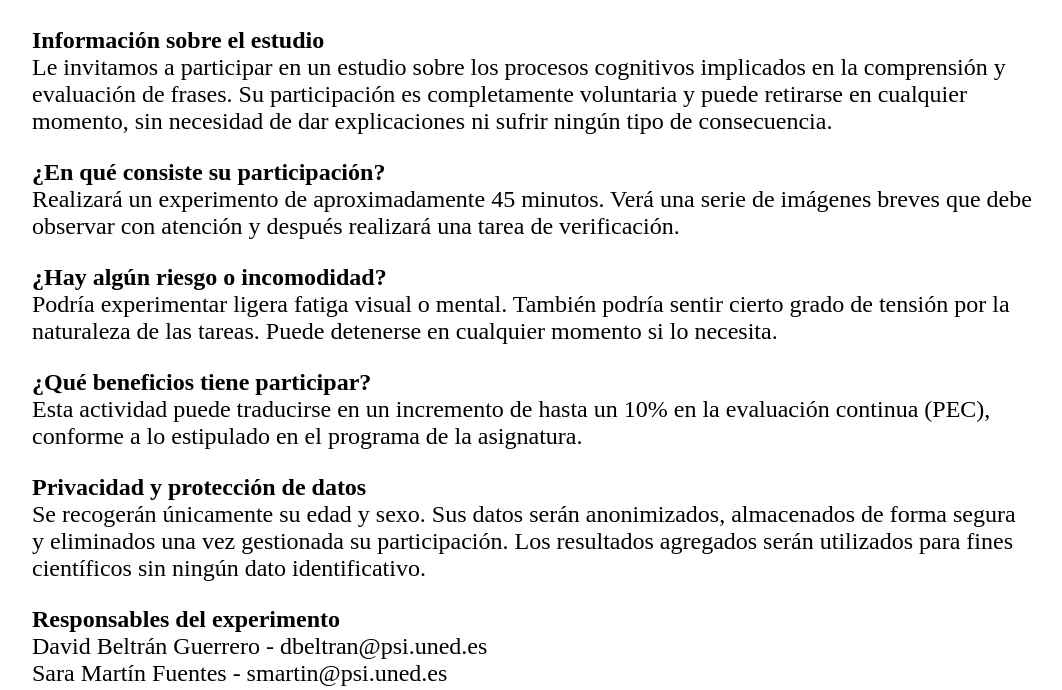
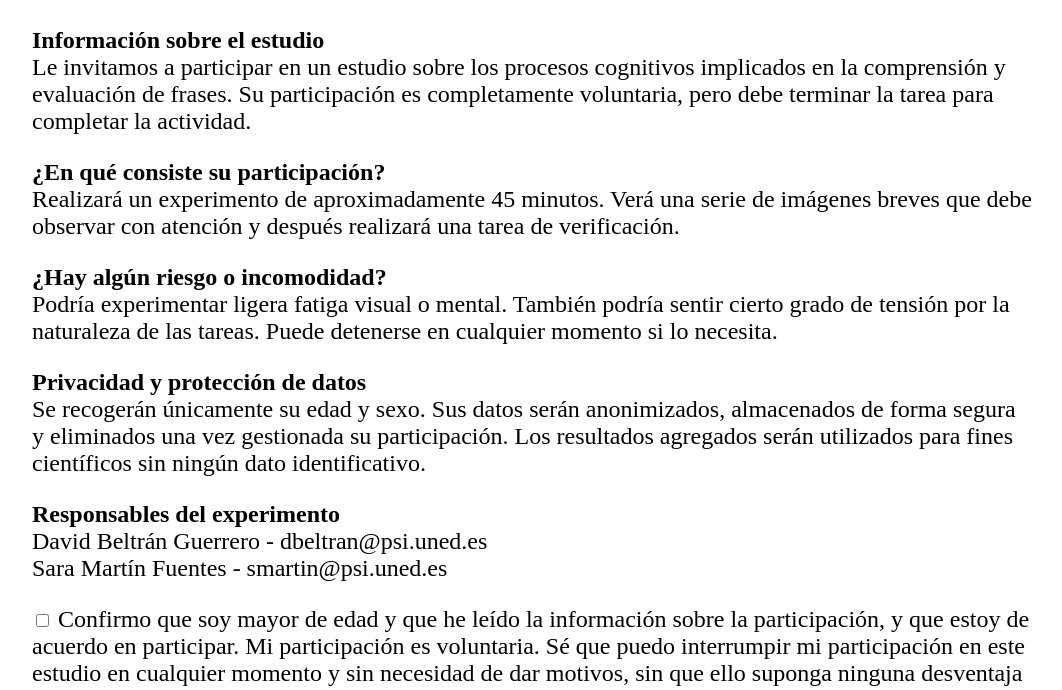
Before and after one commit to saramff/objetos-atributos-nombres-espanol, a website built with Vite: page consentA2.html in a window 1280 px wide. Shown: the part 75-765 px from the top of the page, without its empty margins (108-1170 px from the left). Built offline with nearby package versions, Linux system fonts and the light colour scheme.

Commit message:
changes consent

```diff
--- a/consentA2.html
+++ b/consentA2.html
@@ -11,9 +11,8 @@
           <b>Información sobre el estudio</b><br />
           Le invitamos a participar en un estudio sobre los procesos cognitivos
           implicados en la comprensión y evaluación de frases. Su participación
-          es completamente voluntaria y puede retirarse en cualquier momento,
-          sin necesidad de dar explicaciones ni sufrir ningún tipo de
-          consecuencia.
+          es completamente voluntaria, pero debe terminar la tarea para
+          completar la actividad.
         </p>
         <p>
           <b>¿En qué consiste su participación?</b><br />
@@ -26,12 +25,6 @@
           Podría experimentar ligera fatiga visual o mental. También podría
           sentir cierto grado de tensión por la naturaleza de las tareas. Puede
           detenerse en cualquier momento si lo necesita.
-        </p>
-        <p>
-          <b>¿Qué beneficios tiene participar?</b><br />
-          Esta actividad puede traducirse en un incremento de hasta un 10% en la
-          evaluación continua (PEC), conforme a lo estipulado en el programa de
-          la asignatura.
         </p>
         <p>
           <b>Privacidad y protección de datos</b><br />
```
Also changed, not shown: public/consentA2.html (+2 -9 lines).
